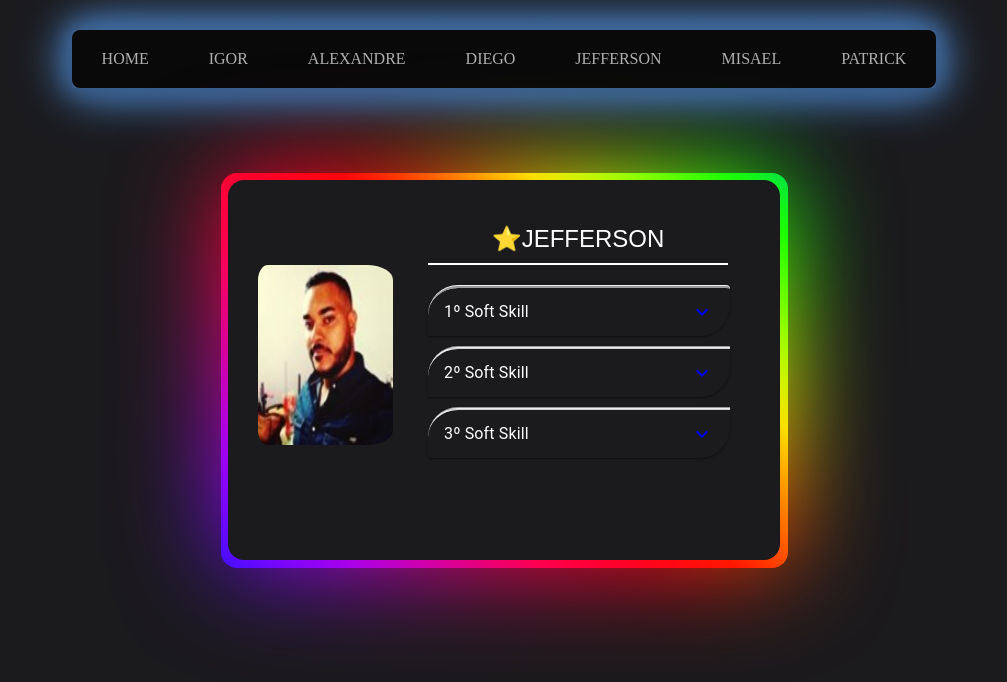
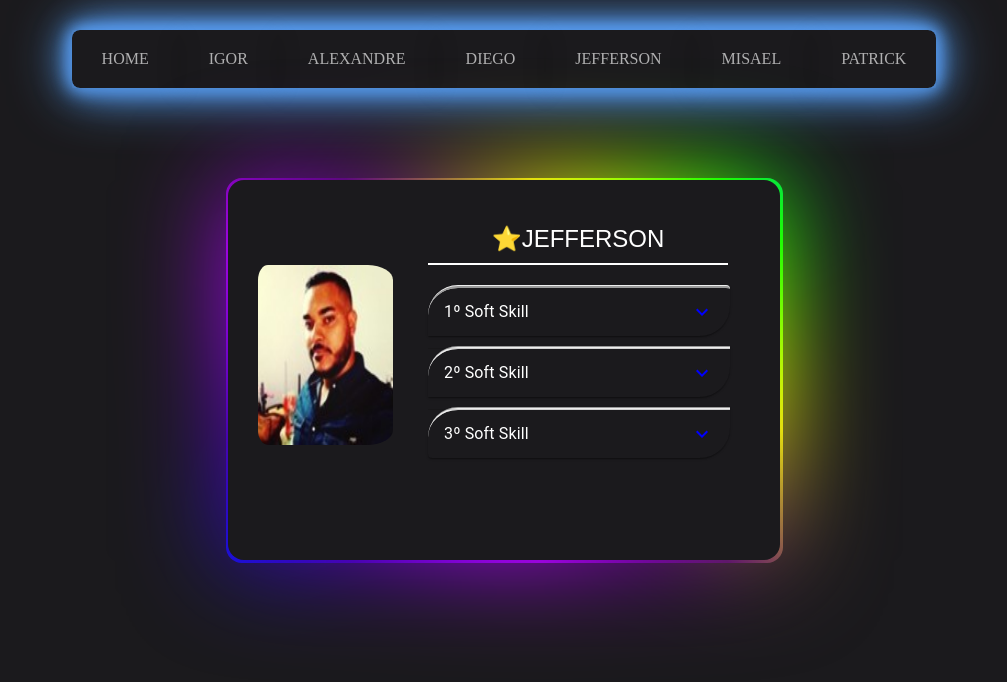
Before and after one commit to DiegoGLins/Ativ.Carol.FeedBack, a React (Vite) app: page /jefferson in a window 1280 px wide. Shown: the top 682 px of the page, without its empty margins (136-1143 px from the left). Built offline with nearby package versions, Linux system fonts and the light colour scheme.

Commit message:
alteracao no css

```diff
--- a/src/index.css
+++ b/src/index.css
@@ -39,10 +39,10 @@ body {
   content: '';
   position: absolute;
   z-index: -1;
-  width: calc(100% + 15px);
-  height: calc(100% + 15px);
-  background: linear-gradient(45deg, #ffff00, #00ff00, #0099ff, #001aff, #a200ff, #ff0055, #ff0000,
-      #ffff00, #00ff00, #0099ff, #001aff, #a200ff);
+  width: calc(100% + 5px);
+  height: calc(100% + 5px);
+  background: linear-gradient(45deg, #ffff00, #00ff00, #0099ff, #001aff, #3d03a8, #a705ed, #4f0372,
+      #ffff00, #00ff00, #0099ff, #001aff, #a705ed);
   background-size: 300%;
   border-radius: 16px;
   animation: AnimationBorder 8s linear infinite;
@@ -76,7 +76,7 @@ body {
 
 .bodyNav {
   display: flex;
-  background-color: #1b1a1d;
+  background-color: transparent;
   height: 100%;
   width: 100%;
   box-sizing: border-box;
@@ -91,7 +91,6 @@ ul {
   align-items: center;
   border-radius: 10px;
   margin-top: 10px;
-  opacity: 0.65;
 }
 
 
@@ -103,6 +102,7 @@ ul li a {
   padding: 20px 30px;
   z-index: 1000;
   box-shadow: 0 5px 25px rgba(0, 0, 0, 0.25);
+  opacity: 0.65;
 }
 
 
@@ -121,9 +121,10 @@ ul li div a {
 .styleButton:hover {
   background: #5da6ff;
   box-shadow: 0 0 15px #5da6ff,
-    0 0 30px #5da6ff,
+    0 0 20px #5da6ff,
     0 0 45px #5da6ff,
-    0 0 60px #5da6ff;
+    0 0 30px #5da6ff;
+  opacity: 1;
 }
 
 
@@ -137,6 +138,7 @@ ul li:hover div a {
 }
 
 #marker {
+  color: '#fff';
   display: inline-flex;
   flex-direction: row;
   position: absolute;
@@ -145,8 +147,8 @@ ul li:hover div a {
   z-index: 1;
   content: '';
   border-radius: 8px;
-  background: #000000;
-  box-shadow: 0 0 45px #5da6ff,
+  background: transparent;
+  box-shadow: 0 0 15px #5da6ff,
     0 0 20px #5da6ff,
     0 0 35px #5da6ff,
     0 0 60px #5da6ff
```
